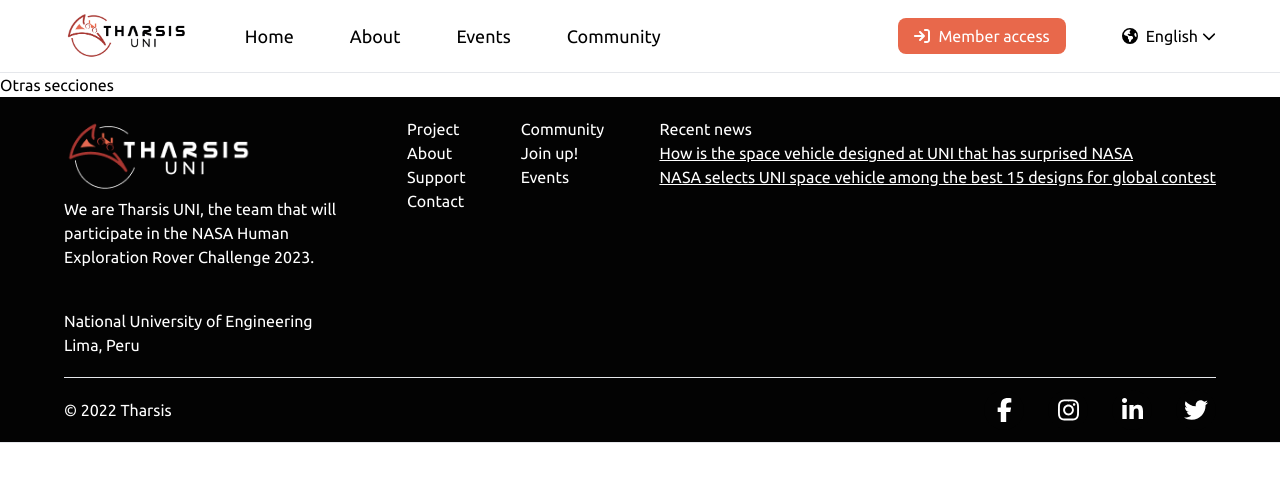
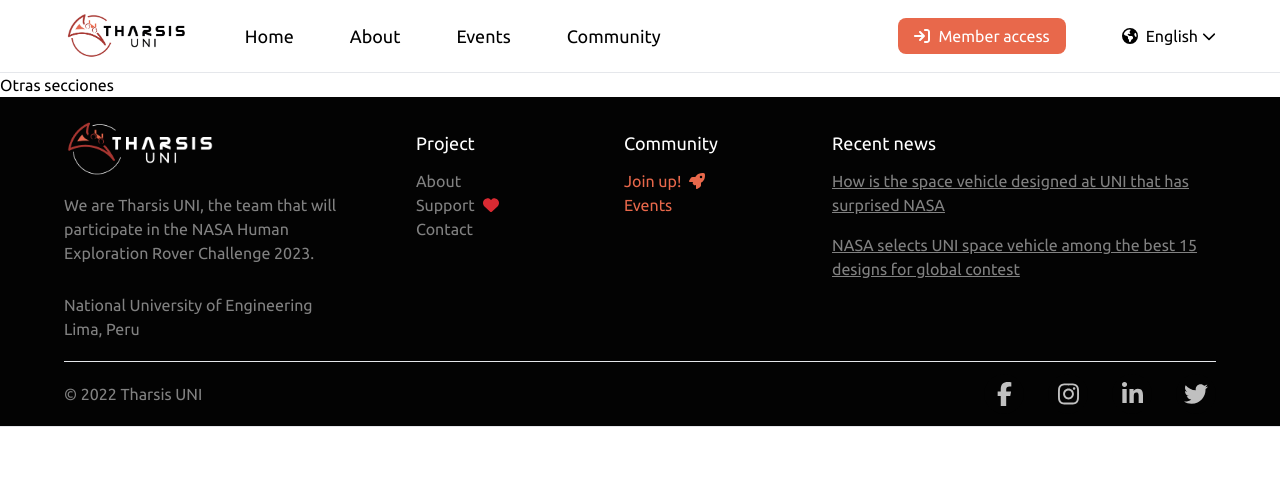
Before and after one commit to TharsisUNI/tharsis-web, a React (Vite) app in the folder client/: page / in a window 1280 px wide. Shown: the top 482 px of the page. Built offline with nearby package versions, Linux system fonts and the light colour scheme; no server answers; the HTML template or start-up script is replaced by a standard one.

Commit message:
add: THARSIS-7 add style in footer section

```diff
--- a/client/package.json
+++ b/client/package.json
@@ -10,7 +10,7 @@
   },
   "dependencies": {
     "@fortawesome/fontawesome-svg-core": "^6.2.0",
-    "@fortawesome/free-brands-svg-icons": "^6.2.0",
+    "@fortawesome/free-brands-svg-icons": "^6.2.1",
     "@fortawesome/free-regular-svg-icons": "^6.2.0",
     "@fortawesome/free-solid-svg-icons": "^6.2.0",
     "@fortawesome/react-fontawesome": "^0.2.0",
--- a/client/src/components/Landing/Footer.tsx
+++ b/client/src/components/Landing/Footer.tsx
@@ -1,57 +1,80 @@
-import { faFacebookF, faInstagram, faLinkedinIn, faTwitter } from "@fortawesome/free-brands-svg-icons"
+import { faFacebookF, faInstagram, faLinkedinIn, faTwitter} from "@fortawesome/free-brands-svg-icons"
 import { FontAwesomeIcon } from "@fortawesome/react-fontawesome"
-
-
+import {faHeart, faRocket} from "@fortawesome/free-solid-svg-icons"
 
 export const Footer = () => {
 
     return (
         <div className="w-full border-b bg-brand-black">
             <div className="max-w-7xl mx-auto px-16  flex flex-col items-center justify-between h-full">
-                <div className="flex justify-between w-full border-b py-5">
+                <div className="flex justify-between w-full border-b border-opacity-100  py-5 ">
                     <div className="flex flex-col justify-between">
-                        <div className="w-72 text-white">
+                        <div className="w-72 text-white text-opacity-50">
                             <img
                                 src="/logo_principal_dark_1.png"
-                                className="h-20"
+                                className="h-16"
                                 alt="Logo Tharsis"
                             />
-                            <p>We are Tharsis UNI, the team that will participate in the NASA Human Exploration Rover Challenge 2023.</p>
+                            <p className="mt-3">We are Tharsis UNI, the team that will participate in the NASA Human Exploration Rover Challenge 2023.</p>
                         </div>
-                        <div className="mt-10 text-white">
+                        <div className="mt-7 text-white text-opacity-50">
                             <p>National University of Engineering</p>
                             <p>Lima, Peru</p>
                         </div>
                     </div>
-                    <div className="text-white">
-                        <p>Project</p>
-                        <ul>
-                            <li>About</li>
-                            <li>Support</li>
-                            <li>Contact</li>
+                    <div className="text-white w-36 mt-3">
+                        <p className="text-lg">Project</p>
+                        <ul className="text-white text-opacity-50 mt-3">
+                            <li>
+                                <a href="/about">About</a>
+                            </li>
+                            <li>
+                                <a href="/support" className="flex items-center">
+                                    <p className="mr-2">Support</p>
+                                    <FontAwesomeIcon icon={faHeart} color="#D92A32"></FontAwesomeIcon>
+                                </a>
+                            </li>
+                            <li>
+                                <a href="/contact">Contact</a>
+                            </li>
                         </ul>
                     </div>
-                    <div className="text-white">
-                        <p>Community</p>
-                        <ul>
-                            <li>Join up!</li>
-                            <li>Events</li>
+                    <div className="text-white w-36 mt-3">
+                        <p className="text-lg">Community</p>
+                        <ul className="text-brand-orange mt-3">
+                            <li>
+                                <a href="/member-acces" className="flex items-center">
+                                    <p className="mr-2">Join up!</p>
+                                    <FontAwesomeIcon icon={faRocket} color="#E8684B"></FontAwesomeIcon>
+                                </a>
+                            </li>
+                            <li>
+                                <a href="/events">Events</a>
+                            </li>
                         </ul>
                     </div>
-                    <div className="text-white">
-                        <p>Recent news</p>
-                        <ul className="underline underline-offset-1">
-                            <li>How is the space vehicle designed at UNI that has surprised NASA</li>
-                            <li>NASA selects UNI space vehicle among the best 15 designs for global contest</li>
+                    <div className="text-white w-96 mt-3">
+                        <p className="text-lg">Recent news</p>
+                        <ul className="underline underline-offset-1 text-white text-opacity-50 mt-3 h-28 flex flex-col justify-between">
+                            <li>
+                                <a href="https://www.facebook.com/tharsisUNI/posts/pfbid02pA7u8gSwQE88FHb1uNbrANWH8P66uhURapE8e1htAyB4e63oCVzrRFxfosEPvv2hl" target="_blank">
+                                How is the space vehicle designed at UNI that has surprised NASA
+                                </a>
+                            </li>
+                            <li>
+                                <a href="https://www.facebook.com/tharsisUNI/posts/pfbid035fuEdE4zQBS8VQSYMs5J2jLPAJUS5u7mE34otr51zHTgPdd1AAPX3aiCXVqQnTcDl" target="_blank">
+                                NASA selects UNI space vehicle among the best 15 designs for global contest
+                                </a>
+                            </li>
                         </ul>
                     </div>
                 </div>
                 <div className="flex items-center justify-between w-full py-3">
-                    <p className="text-white">© {new Date().getFullYear()} Tharsis</p>
+                    <p className="text-white text-opacity-50">© {new Date().getFullYear()} Tharsis UNI</p>
                     <div className="flex space-x-6">
                         <a href="https://www.facebook.com/tharsisUNI" target="_blank">
                             <div className="w-10 h-10 rounded-full bg-brand-black flex items-center justify-center">
-                            <FontAwesomeIcon icon={faFacebookF} size="xl" color="white" />
+                            <FontAwesomeIcon icon={faFacebookF} size="xl" color="white" opacity="0.75"/>
                             </div>
                         </a>
                         <a
@@ -59,7 +82,7 @@ export const Footer = () => {
                             target="_blank"
                         >
                             <div className="w-10 h-10 rounded-full bg-brand-black flex items-center justify-center">
-                            <FontAwesomeIcon icon={faInstagram} size="xl" color="white" />
+                            <FontAwesomeIcon icon={faInstagram} size="xl" color="white" opacity="0.75"/>
                             </div>
                         </a>
                         <a
@@ -67,12 +90,12 @@ export const Footer = () => {
                             target="_blank"
                         >
                             <div className="w-10 h-10 rounded-full bg-brand-black flex items-center justify-center">
-                            <FontAwesomeIcon icon={faLinkedinIn} size="xl" color="white" />
+                            <FontAwesomeIcon icon={faLinkedinIn} size="xl" color="white" opacity="0.75"/>
                             </div>
                         </a>
                         <a href="https://twitter.com/TharsisUni" target="_blank">
                             <div className="w-10 h-10 rounded-full bg-brand-black flex items-center justify-center">
-                            <FontAwesomeIcon icon={faTwitter} size="xl" color="white" />
+                            <FontAwesomeIcon icon={faTwitter} size="xl" color="white" opacity="0.75"/>
                             </div>
                         </a>
                         </div>
--- a/client/src/pages/Building.tsx
+++ b/client/src/pages/Building.tsx
@@ -193,7 +193,7 @@ const Building = () => {
           />
         </div>
         <p className="text-sm font-medium text-gray-600">
-          © {new Date().getFullYear()} Tharsis
+          © {new Date().getFullYear()} Tharsis UNI
         </p>
       </div>
     </div>
```
Also changed, not shown: 1 other file (tests, documents, lock files or other folders).
